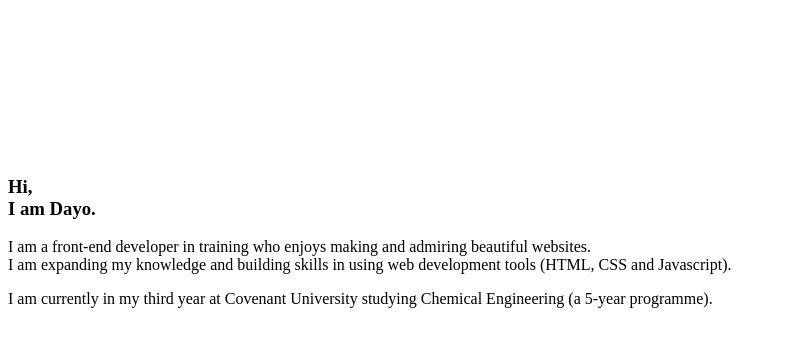
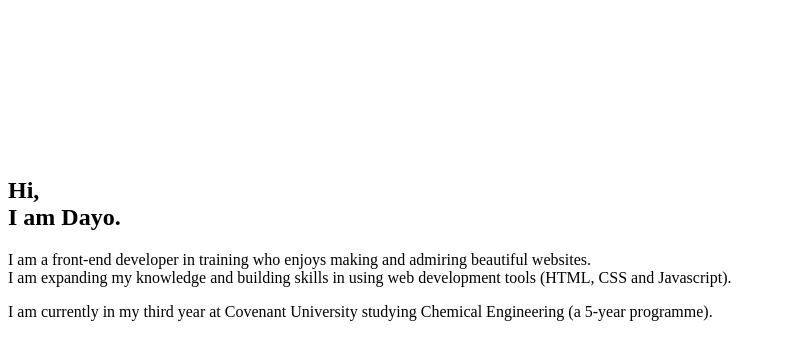
Before and after one commit to dayoyanju/dayoyanju.github.io, a plain HTML site: page index.html in a window 1280 px wide. Shown: the part 5-364 px from the top of the page, without its empty margins (0-786 px from the left). Drawn offline with Linux system fonts and the light colour scheme.

Commit message:
Update index.html

```diff
--- a/index.html
+++ b/index.html
@@ -10,7 +10,7 @@
         <video autoplay style="background-image: url(hidayo\hello);"></video>
         <div class="main">
             <div id="tagline">
-                <h3>Hi,<br>I am Dayo.</h3>
+                <h2>Hi,<br>I am Dayo.</h2>
             </div>
             <div id="bio">
                 <p>I am a front-end developer in training who enjoys making and admiring beautiful websites.<br>I  am expanding my knowledge and building skills in using web development tools (HTML, CSS and Javascript).</p>
```
